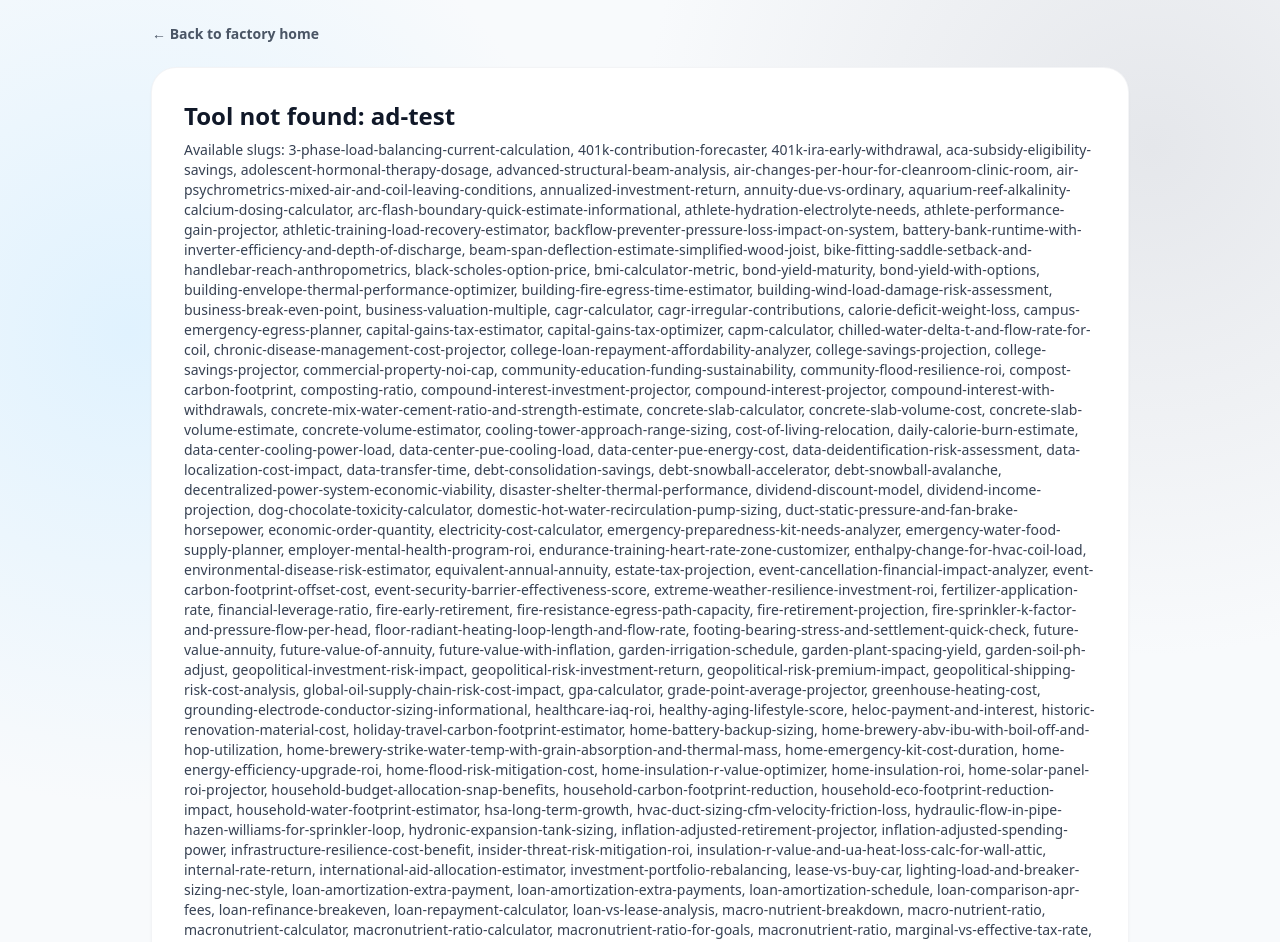
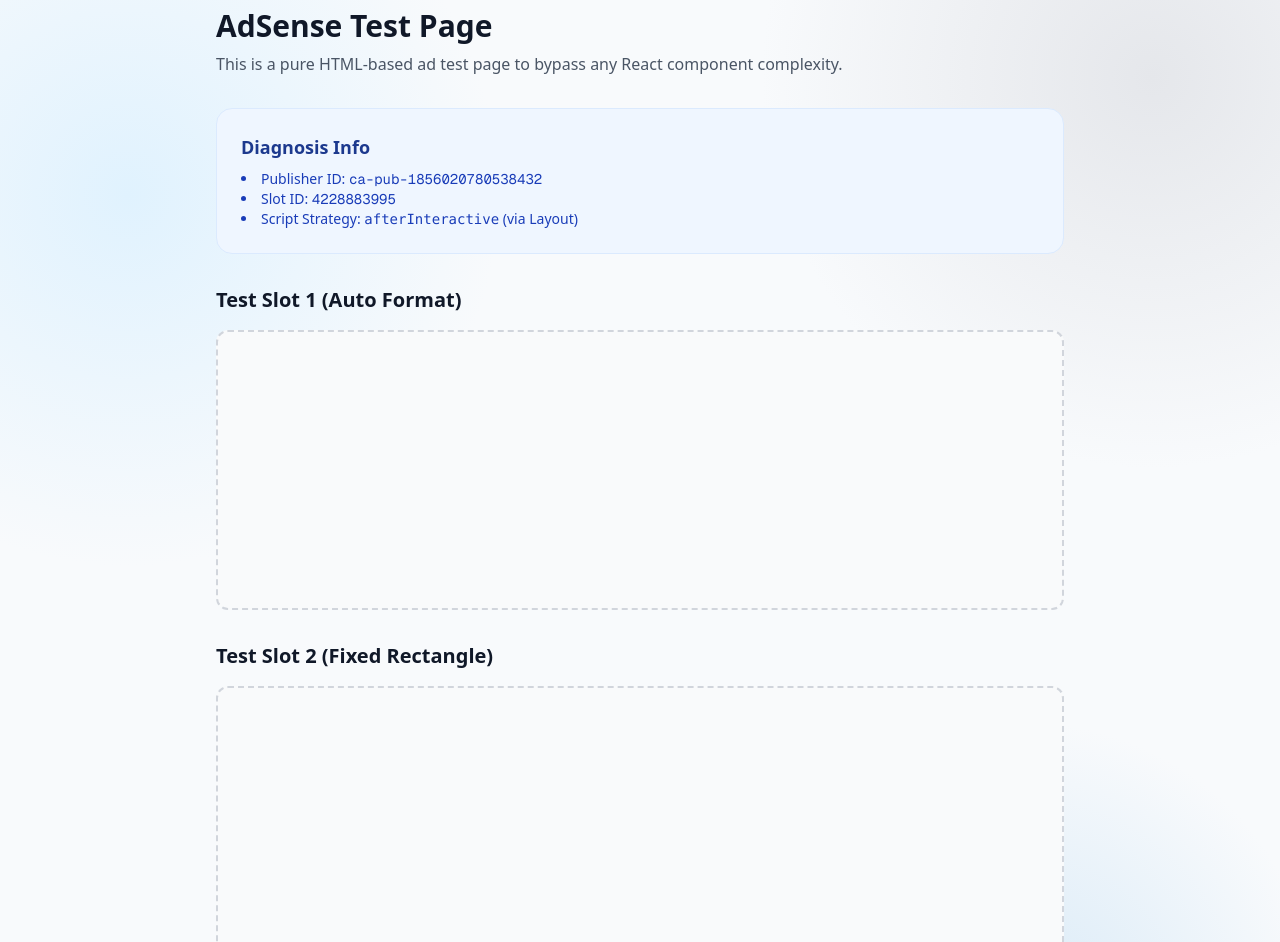
Before and after one commit to howell623-lang/saas-calculator, a Next.js app in the folder app/: page /ad-test in a window 1280 px wide. Shown: the part 40-982 px from the top of the page. Built offline with nearby package versions, Linux system fonts and the light colour scheme.

Commit message:
feat: add ad-test page for direct AdSense verification

```diff
--- /dev/null
+++ b/app/src/app/ad-test/page.tsx
@@ -0,0 +1,65 @@
+export const dynamic = "force-dynamic";
+
+export default function AdTestPage() {
+  const ADS_CLIENT = "ca-pub-1856020780538432";
+  const ADS_SLOT = "4228883995";
+
+  return (
+    <div className="mx-auto flex min-h-screen max-w-4xl flex-col gap-8 px-6 py-12">
+      <header className="space-y-2">
+        <h1 className="text-3xl font-bold text-gray-900">AdSense Test Page</h1>
+        <p className="text-gray-600">
+          This is a pure HTML-based ad test page to bypass any React component complexity.
+        </p>
+      </header>
+
+      <section className="rounded-2xl border border-blue-100 bg-blue-50 p-6">
+        <h2 className="text-lg font-semibold text-blue-900">Diagnosis Info</h2>
+        <ul className="mt-2 list-inside list-disc text-sm text-blue-800">
+          <li>Publisher ID: <code className="font-mono">{ADS_CLIENT}</code></li>
+          <li>Slot ID: <code className="font-mono">{ADS_SLOT}</code></li>
+          <li>Script Strategy: <code>afterInteractive</code> (via Layout)</li>
+        </ul>
+      </section>
+
+      <section className="space-y-4">
+        <h2 className="text-xl font-semibold text-gray-900">Test Slot 1 (Auto Format)</h2>
+        <div className="flex min-h-[280px] w-full items-center justify-center rounded-xl border-2 border-dashed border-gray-300 bg-gray-50">
+          <ins
+            className="adsbygoogle"
+            style={{ display: "block", width: "100%", minHeight: "250px" }}
+            data-ad-client={ADS_CLIENT}
+            data-ad-slot={ADS_SLOT}
+            data-ad-format="auto"
+            data-full-width-responsive="true"
+          />
+        </div>
+      </section>
+
+      <section className="space-y-4">
+        <h2 className="text-xl font-semibold text-gray-900">Test Slot 2 (Fixed Rectangle)</h2>
+        <div className="flex min-h-[300px] w-full items-center justify-center rounded-xl border-2 border-dashed border-gray-300 bg-gray-50">
+          <ins
+            className="adsbygoogle"
+            style={{ display: "inline-block", width: "300px", height: "250px" }}
+            data-ad-client={ADS_CLIENT}
+            data-ad-slot={ADS_SLOT}
+          />
+        </div>
+      </section>
+
+      <footer className="mt-12 text-center text-sm text-gray-500">
+        <p>If you see empty boxes, check your browser console for 403 or "No Fill" errors.</p>
+        <script
+          dangerouslySetInnerHTML={{
+            __html: `
+              (adsbygoogle = window.adsbygoogle || []).push({});
+              (adsbygoogle = window.adsbygoogle || []).push({});
+              console.log("Static test page: Pushed 2 ad units");
+            `,
+          }}
+        />
+      </footer>
+    </div>
+  );
+}
```
